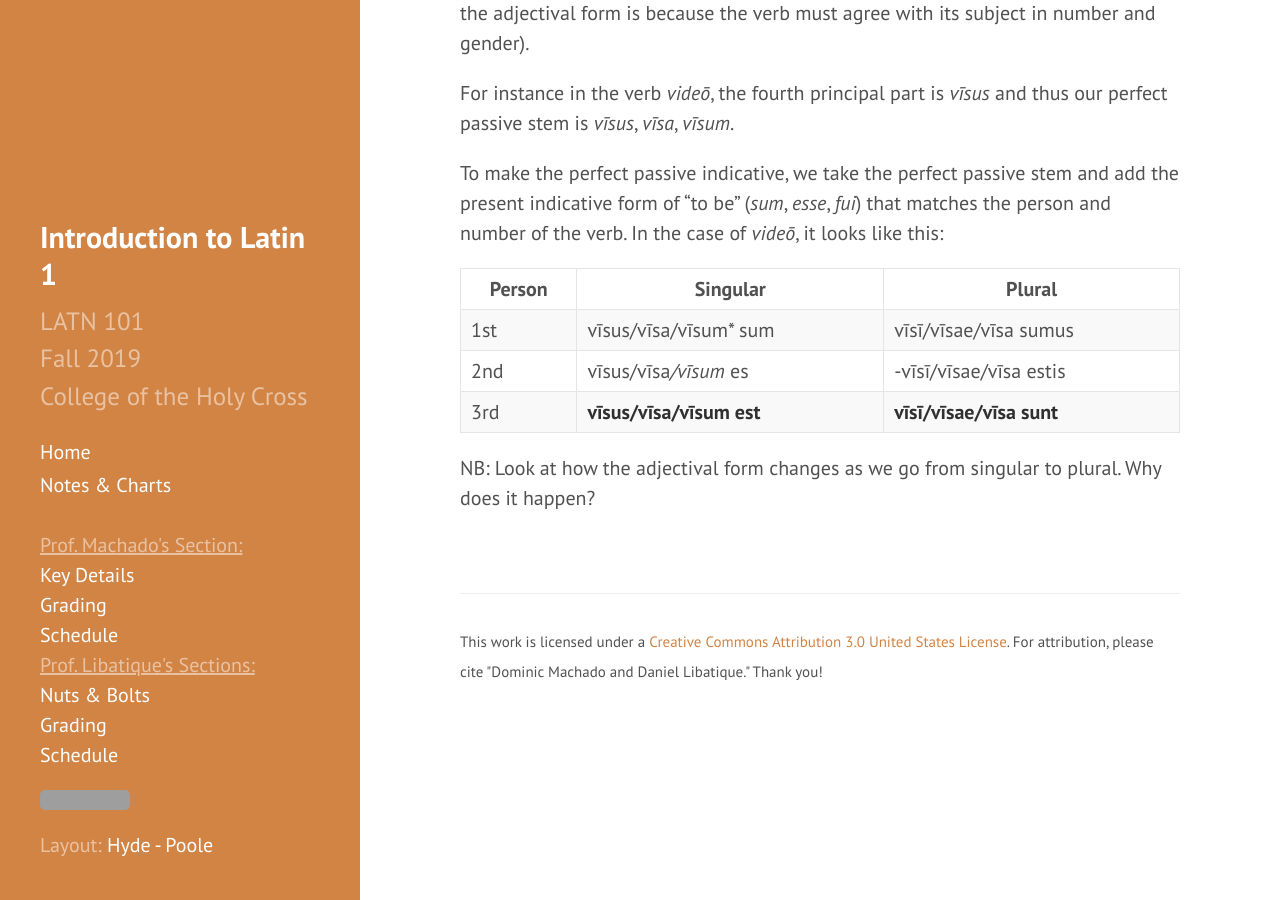
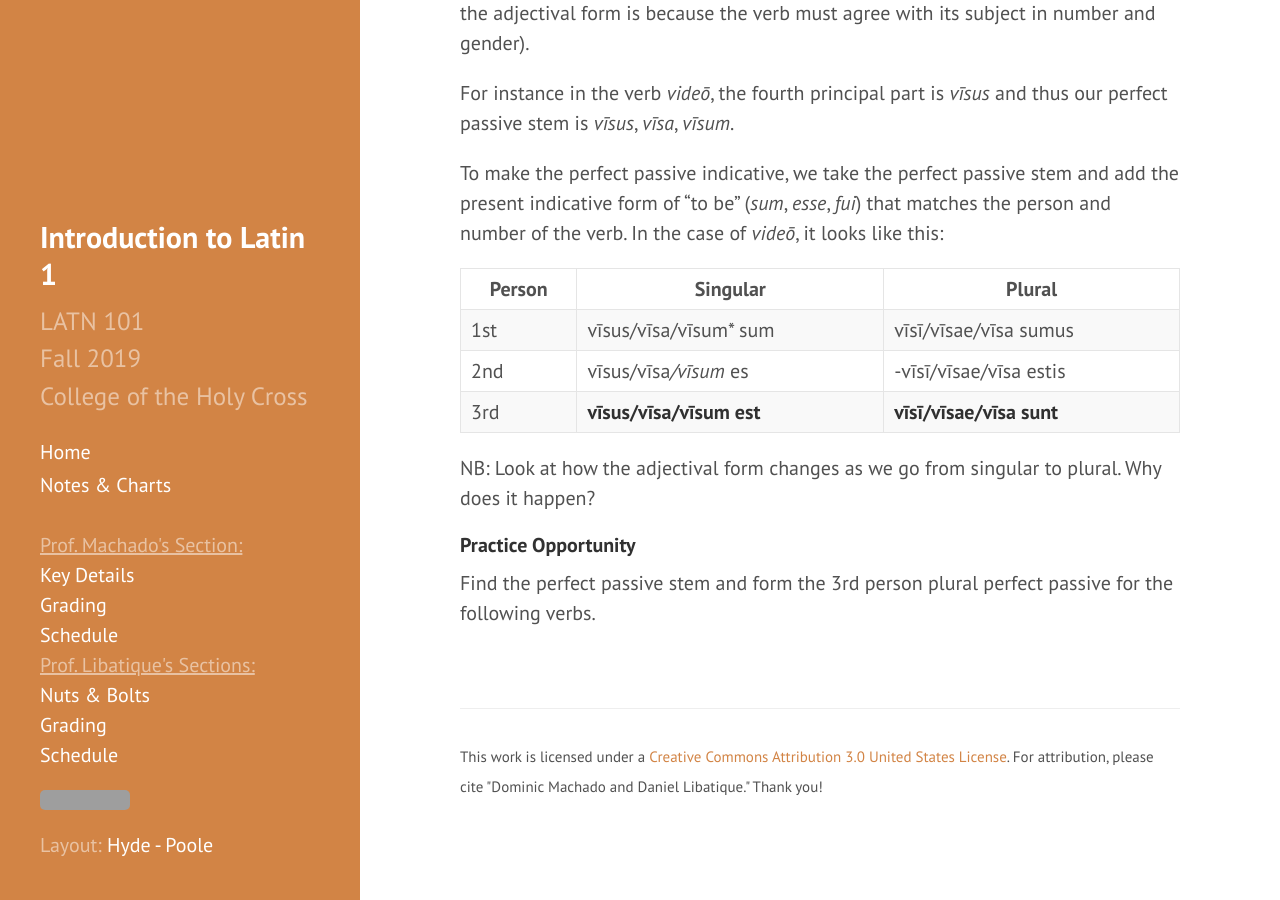
Before and after one commit to DLibatique/LATN102-S20, a Jekyll site: the page built from notes/module-2-tenses.md, in a window 1280 px wide and 900 px high, scrolled down 3970 px. Built offline with Jekyll 4.4.1, drawn with Linux system fonts in a browser that asks for light colours; grey boxes are pictures that could not be loaded.

Commit message:
Added practice opp

```diff
--- a/notes/module-2-tenses.md
+++ b/notes/module-2-tenses.md
@@ -123,3 +123,7 @@ To make the perfect passive indicative, we take the perfect passive stem and add
 | 3rd  | **vīsus/vīsa/vīsum est**        | **vīsī/vīsae/vīsa sunt**     |
 
 NB: Look at how the adjectival form changes as we go from singular to plural. Why does it happen?
+
+#### Practice Opportunity
+
+Find the perfect passive stem and form the 3rd person plural perfect passive for the following verbs.
```
